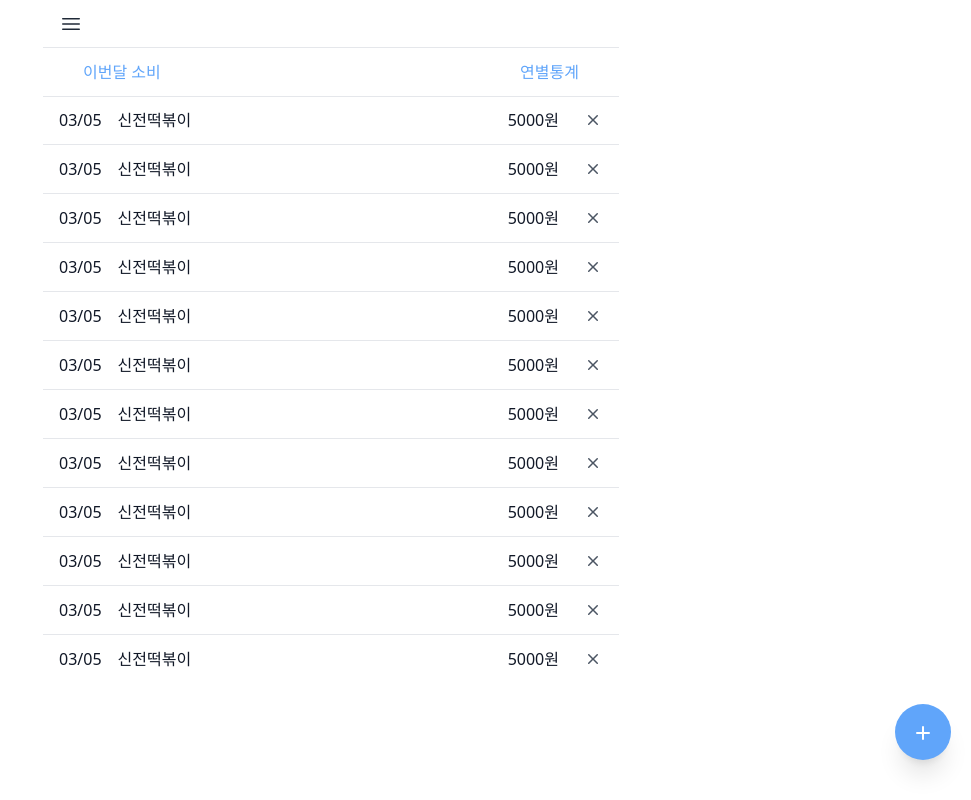
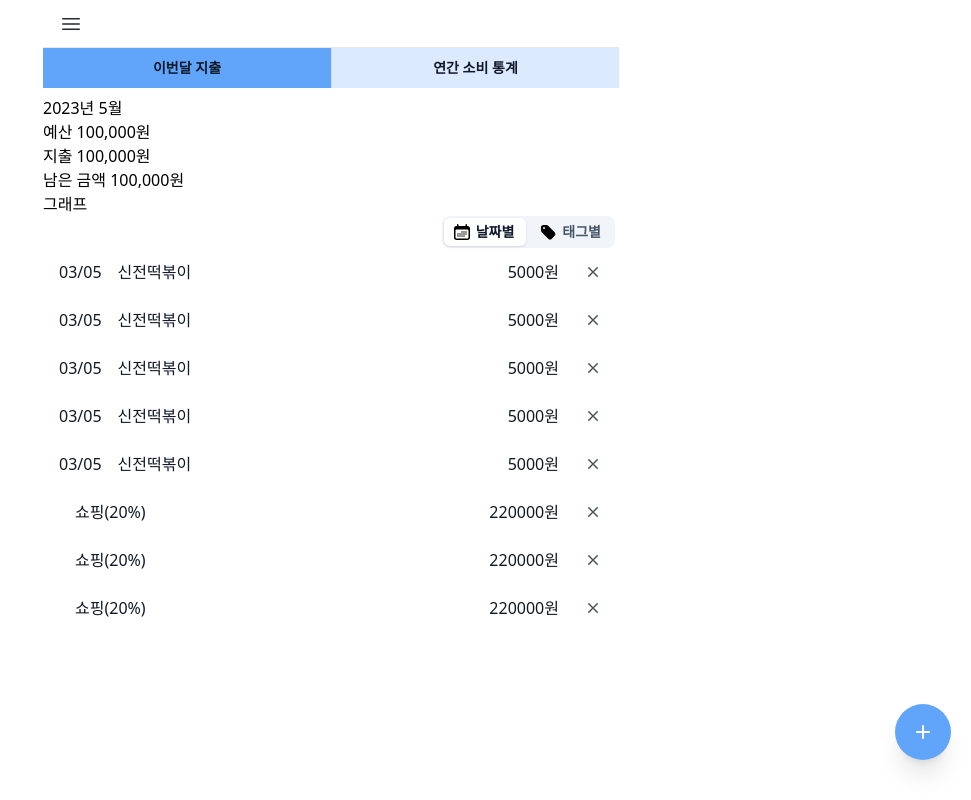
Before and after one commit to moonyoungchu/gagyeboo-project, a Next.js app in the folder Frontend/gongyu-gagyebu/: page / in a window 1280 px wide. Shown: the whole page, without its empty margins (309-1280 px from the left). Built offline with nearby package versions, Linux system fonts and the light colour scheme.

Commit message:
feat: 이번달지출 페이지 UI 작업

```diff
--- a/Frontend/gongyu-gagyebu/components/floating-button.tsx
+++ b/Frontend/gongyu-gagyebu/components/floating-button.tsx
@@ -1,21 +1,29 @@
 import Link from "next/link";
-import React from "react";
 
-interface FloatingButton {
-  children: React.ReactNode;
-  href: string;
-}
-
-export default function FloatingButton({ children, href }: FloatingButton) {
+export default function FloatingButton() {
   return (
-    <Link href={href}>
+    <Link href="/items/upload">
       <a
         className="fixed hover:bg-blue-500 border-0 aspect-square border-transparent
       transition-colors cursor-pointer  bottom-10 right-5
       shadow-xl bg-blue-400 rounded-full w-14 flex items-center
       justify-center text-white "
       >
-        {children}
+        <svg
+          className="h-6 w-6"
+          xmlns="http://www.w3.org/2000/svg"
+          fill="none"
+          viewBox="0 0 24 24"
+          stroke="currentColor"
+          aria-hidden="true"
+        >
+          <path
+            strokeLinecap="round"
+            strokeLinejoin="round"
+            strokeWidth="2"
+            d="M12 6v6m0 0v6m0-6h6m-6 0H6"
+          />
+        </svg>
       </a>
     </Link>
   );
--- a/Frontend/gongyu-gagyebu/components/layout.tsx
+++ b/Frontend/gongyu-gagyebu/components/layout.tsx
@@ -2,88 +2,47 @@ import React from "react";
 import Link from "next/link";
 import { cls } from "../libs/utils";
 import { useRouter } from "next/router";
+import Navigation from "./navigation";
 
 interface LayoutProps {
-  title?: string;
   canGoBack?: boolean;
-  hasTabBar?: boolean;
   showMenubar?: boolean;
   children: React.ReactNode;
 }
 
 export default function Layout({
   canGoBack,
-  showMenubar = true,
-  hasTabBar,
+  showMenubar,
   children,
 }: LayoutProps) {
+
   const router = useRouter();
 
-  const onClick = () => {
-    router.back();
-  };
 
   return (
     <div>
-      <div
-        className="bg-white w-full h-12 max-w-xl justify-center text-lg px-10
-      font-medium  fixed text-gray-800 border-b top-0 flex items-center"
-      >
-        {canGoBack ? (
-          <button onClick={onClick} className="absolute left-4">
-            <svg
-              className="w-6 h-6"
-              fill="none"
-              stroke="currentColor"
-              viewBox="0 0 24 24"
-              xmlns="http://www.w3.org/2000/svg"
-            >
-              <path
-                strokeLinecap="round"
-                strokeLinejoin="round"
-                strokeWidth="2"
-                d="M15 19l-7-7 7-7"
-              ></path>
-            </svg>
-          </button>
-        ) : null}
+      <Navigation canGoBack={canGoBack} showMenubar={showMenubar} />
 
-        {showMenubar ? (
-          <button onClick={onClick} className="absolute left-4">
-            <svg
-              xmlns="http://www.w3.org/2000/svg"
-              fill="none"
-              viewBox="0 0 24 24"
-              strokeWidth="1.5"
-              stroke="currentColor"
-              className="w-6 h-6"
-            >
-              <path
-                strokeLinecap="round"
-                strokeLinejoin="round"
-                d="M3.75 6.75h16.5M3.75 12h16.5m-16.5 5.25h16.5"
-              />
-            </svg>
-          </button>
-        ) : null}
+      <div className="grid grid-cols-2 divide-x divide-gray-900/5 bg-blue-100 top-12 fixed w-full max-w-xl">
+
+        <Link href="/">
+          <a className={cls("flex items-center justify-center gap-x-1.5 p-2 text-sm font-semibold leading-6 text-gray-900 hover:bg-blue-300",
+                router.pathname === "/" ? "bg-blue-400": "bg-blue-100")}>
+              이번달 지출
+          </a>
+        </Link>
+
+
+        <Link href="/year">
+        <a className={cls("flex items-center justify-center gap-x-1.5 p-2 text-sm font-semibold leading-6 text-gray-900 hover:bg-blue-300",
+                router.pathname === "/year" ? "bg-blue-400": "bg-blue-100")}>
+            연간 소비 통계
+          </a>
+        </Link>
+
       </div>
 
-      {hasTabBar ? (
-        <nav className="bg-white max-w-xl flex justify-between text-gray-700 border-b fixed w-full px-10 py-3 top-12">
-          <Link href="/month">
-            <a className="flex flex-col items-center space-y-2 text-blue-400 hover:text-blue-500">
-              <span>이번달 소비</span>
-            </a>
-          </Link>
-          <Link href="/year">
-            <a className="flex flex-col items-center space-y-2 text-blue-400 hover:text-blue-500">
-              <span>연별통계</span>
-            </a>
-          </Link>
-        </nav>
-      ) : null}
-
-      <div className={cls("pt-24", hasTabBar ? "pb-12" : "")}>{children}</div>
+      <div className="pt-24 pb-5">{children}</div>
     </div>
   );
 }
--- /dev/null
+++ b/Frontend/gongyu-gagyebu/components/navigation.tsx
@@ -0,0 +1,67 @@
+import Link from "next/link";
+import { useRouter } from "next/router";
+
+interface NavigationProps {
+  canGoBack?: boolean;
+  showMenubar?: boolean;
+}
+
+export default function Navigation({
+  canGoBack,
+  showMenubar,
+}: NavigationProps) {
+
+  const router = useRouter();
+
+  const onClick = () => {
+    router.back();
+  };
+
+  console.log(">>>canGoBack",canGoBack)
+  console.log(">>>showMenubar",showMenubar)
+
+  return (
+    <div
+      className="bg-white w-full h-12 max-w-xl justify-center text-lg px-10
+  font-medium  fixed text-gray-800 border-b top-0 flex items-center"
+    >
+      {canGoBack ? (
+        <button onClick={onClick} className="absolute left-4">
+          <svg
+            className="w-6 h-6"
+            fill="none"
+            stroke="currentColor"
+            viewBox="0 0 24 24"
+            xmlns="http://www.w3.org/2000/svg"
+          >
+            <path
+              strokeLinecap="round"
+              strokeLinejoin="round"
+              strokeWidth="2"
+              d="M15 19l-7-7 7-7"
+            ></path>
+          </svg>
+        </button>
+      ) : null}
+
+      {showMenubar ? (
+        <button onClick={onClick} className="absolute left-4">
+          <svg
+            xmlns="http://www.w3.org/2000/svg"
+            fill="none"
+            viewBox="0 0 24 24"
+            strokeWidth="1.5"
+            stroke="currentColor"
+            className="w-6 h-6"
+          >
+            <path
+              strokeLinecap="round"
+              strokeLinejoin="round"
+              d="M3.75 6.75h16.5M3.75 12h16.5m-16.5 5.25h16.5"
+            />
+          </svg>
+        </button>
+      ) : null}
+    </div>
+  );
+}
--- a/Frontend/gongyu-gagyebu/pages/index.tsx
+++ b/Frontend/gongyu-gagyebu/pages/index.tsx
@@ -2,39 +2,84 @@ import type { NextPage } from "next";
 import FloatingButton from "../components/floating-button";
 import Item from "../components/item";
 import Layout from "../components/layout";
+import Head from "next/head";
 
 const Home: NextPage = () => {
   return (
-    <Layout title="공유가계부" hasTabBar>
-      <div className="flex flex-col divide-y">
-      {[1, 1, 1, 1, 1, 1, 1, 1, 1, 1, 1, 1].map((_, i) => (
-          <Item
-            id={i}
-            key={i}
-            title="신전떡볶이"
-            price={5000}
-            date={"03/05"}
-            hearts={1}
-          />
+    <Layout showMenubar={true}>
+      <Head>
+        <title>{`공유가계부`}</title>
+      </Head>
+
+      {/* 이번달 지출 페이지 */}
+
+      <div className="flex">2023년 5월</div>
+      <div className="flex">예산 100,000원</div>
+      <div className="flex">지출 100,000원</div>
+      <div className="flex">남은 금액 100,000원</div>
+
+      <div className="flex">그래프</div>
+
+      <div className="flex justify-end mr-1">
+      <div className="flex space-x-1 rounded-lg bg-slate-100 p-0.5">
+        <button
+          className="flex items-center rounded-md py-1 px-2 text-sm font-semibold bg-white shadow"
+          onClick={() => {
+            console.log(">>>btn2");
+          }}
+        >
+          <svg
+            xmlns="http://www.w3.org/2000/svg"
+            viewBox="0 0 20 20"
+            fill="currentColor"
+            className="w-5 h-5"
+          >
+            <path d="M5.25 12a.75.75 0 01.75-.75h.01a.75.75 0 01.75.75v.01a.75.75 0 01-.75.75H6a.75.75 0 01-.75-.75V12zM6 13.25a.75.75 0 00-.75.75v.01c0 .414.336.75.75.75h.01a.75.75 0 00.75-.75V14a.75.75 0 00-.75-.75H6zM7.25 12a.75.75 0 01.75-.75h.01a.75.75 0 01.75.75v.01a.75.75 0 01-.75.75H8a.75.75 0 01-.75-.75V12zM8 13.25a.75.75 0 00-.75.75v.01c0 .414.336.75.75.75h.01a.75.75 0 00.75-.75V14a.75.75 0 00-.75-.75H8zM9.25 10a.75.75 0 01.75-.75h.01a.75.75 0 01.75.75v.01a.75.75 0 01-.75.75H10a.75.75 0 01-.75-.75V10zM10 11.25a.75.75 0 00-.75.75v.01c0 .414.336.75.75.75h.01a.75.75 0 00.75-.75V12a.75.75 0 00-.75-.75H10zM9.25 14a.75.75 0 01.75-.75h.01a.75.75 0 01.75.75v.01a.75.75 0 01-.75.75H10a.75.75 0 01-.75-.75V14zM12 9.25a.75.75 0 00-.75.75v.01c0 .414.336.75.75.75h.01a.75.75 0 00.75-.75V10a.75.75 0 00-.75-.75H12zM11.25 12a.75.75 0 01.75-.75h.01a.75.75 0 01.75.75v.01a.75.75 0 01-.75.75H12a.75.75 0 01-.75-.75V12zM12 13.25a.75.75 0 00-.75.75v.01c0 .414.336.75.75.75h.01a.75.75 0 00.75-.75V14a.75.75 0 00-.75-.75H12zM13.25 10a.75.75 0 01.75-.75h.01a.75.75 0 01.75.75v.01a.75.75 0 01-.75.75H14a.75.75 0 01-.75-.75V10zM14 11.25a.75.75 0 00-.75.75v.01c0 .414.336.75.75.75h.01a.75.75 0 00.75-.75V12a.75.75 0 00-.75-.75H14z" />
+            <path
+              fillRule="evenodd"
+              d="M5.75 2a.75.75 0 01.75.75V4h7V2.75a.75.75 0 011.5 0V4h.25A2.75 2.75 0 0118 6.75v8.5A2.75 2.75 0 0115.25 18H4.75A2.75 2.75 0 012 15.25v-8.5A2.75 2.75 0 014.75 4H5V2.75A.75.75 0 015.75 2zm-1 5.5c-.69 0-1.25.56-1.25 1.25v6.5c0 .69.56 1.25 1.25 1.25h10.5c.69 0 1.25-.56 1.25-1.25v-6.5c0-.69-.56-1.25-1.25-1.25H4.75z"
+              clipRule="evenodd"
+            />
+          </svg>
+
+          <span className=" text-slate-900 mx-1">날짜별</span>
+        </button>
+
+        <button
+          className="flex items-center rounded-md py-1 px-2 text-sm font-semibold"
+          onClick={() => {
+            console.log(">>>btn");
+          }}
+        >
+          <svg
+            xmlns="http://www.w3.org/2000/svg"
+            viewBox="0 0 20 20"
+            fill="currentColor"
+            className="w-5 h-5"
+          >
+            <path
+              fillRule="evenodd"
+              d="M5.5 3A2.5 2.5 0 003 5.5v2.879a2.5 2.5 0 00.732 1.767l6.5 6.5a2.5 2.5 0 003.536 0l2.878-2.878a2.5 2.5 0 000-3.536l-6.5-6.5A2.5 2.5 0 008.38 3H5.5zM6 7a1 1 0 100-2 1 1 0 000 2z"
+              clipRule="evenodd"
+            />
+          </svg>
+
+          <span className=" text-slate-600 mx-1">태그별</span>
+        </button>
+      </div>
+      </div>
+
+      <div className="flex flex-col">
+        {[1, 1, 1, 1, 1].map((_, i) => (
+          <Item id={i} key={i} title="신전떡볶이" price={5000} date={"03/05"} />
         ))}
 
-        <FloatingButton href="/items/upload">
-          <svg
-            className="h-6 w-6"
-            xmlns="http://www.w3.org/2000/svg"
-            fill="none"
-            viewBox="0 0 24 24"
-            stroke="currentColor"
-            aria-hidden="true"
-          >
-            <path
-              strokeLinecap="round"
-              strokeLinejoin="round"
-              strokeWidth="2"
-              d="M12 6v6m0 0v6m0-6h6m-6 0H6"
-            />
-          </svg>
-        </FloatingButton>
+
+        {[1, 1, 1].map((_, i) => (
+          <Item id={i} key={i} title="쇼핑(20%)" price={220000} date={""} />
+        ))}
+
+        <FloatingButton />
       </div>
     </Layout>
   );
--- /dev/null
+++ b/Frontend/gongyu-gagyebu/pages/year.tsx
@@ -0,0 +1,25 @@
+import type { NextPage } from "next";
+import Item from "../components/item";
+import Layout from "../components/layout";
+import Head from "next/head";
+
+const Year: NextPage = () => {
+  return (
+    <Layout showMenubar={true}>
+      <Head>
+        <title>{`연별 통계`}</title>
+      </Head>
+
+      {/* 연별 통계 페이지 */}
+      <div className="flex flex-col">
+        {[1, 1, 1, 1, 1, 1, 1, 1, 1, 1, 1, 1].map((_, i) => (
+          <Item id={i} key={i} title="연별통계" price={5000} date={"03/05"} />
+        ))}
+
+      </div>
+
+    </Layout>
+  );
+};
+
+export default Year;
```
